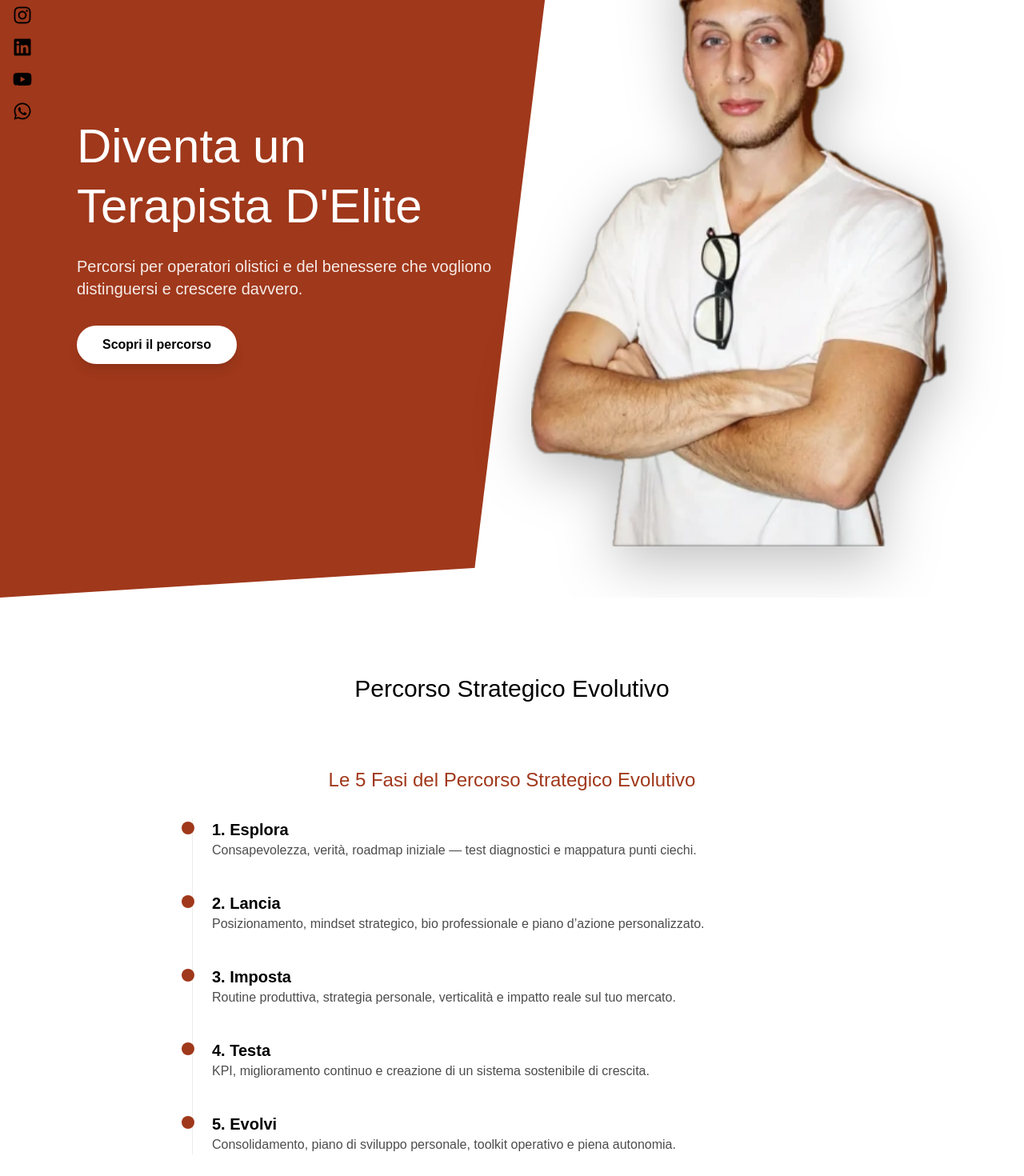
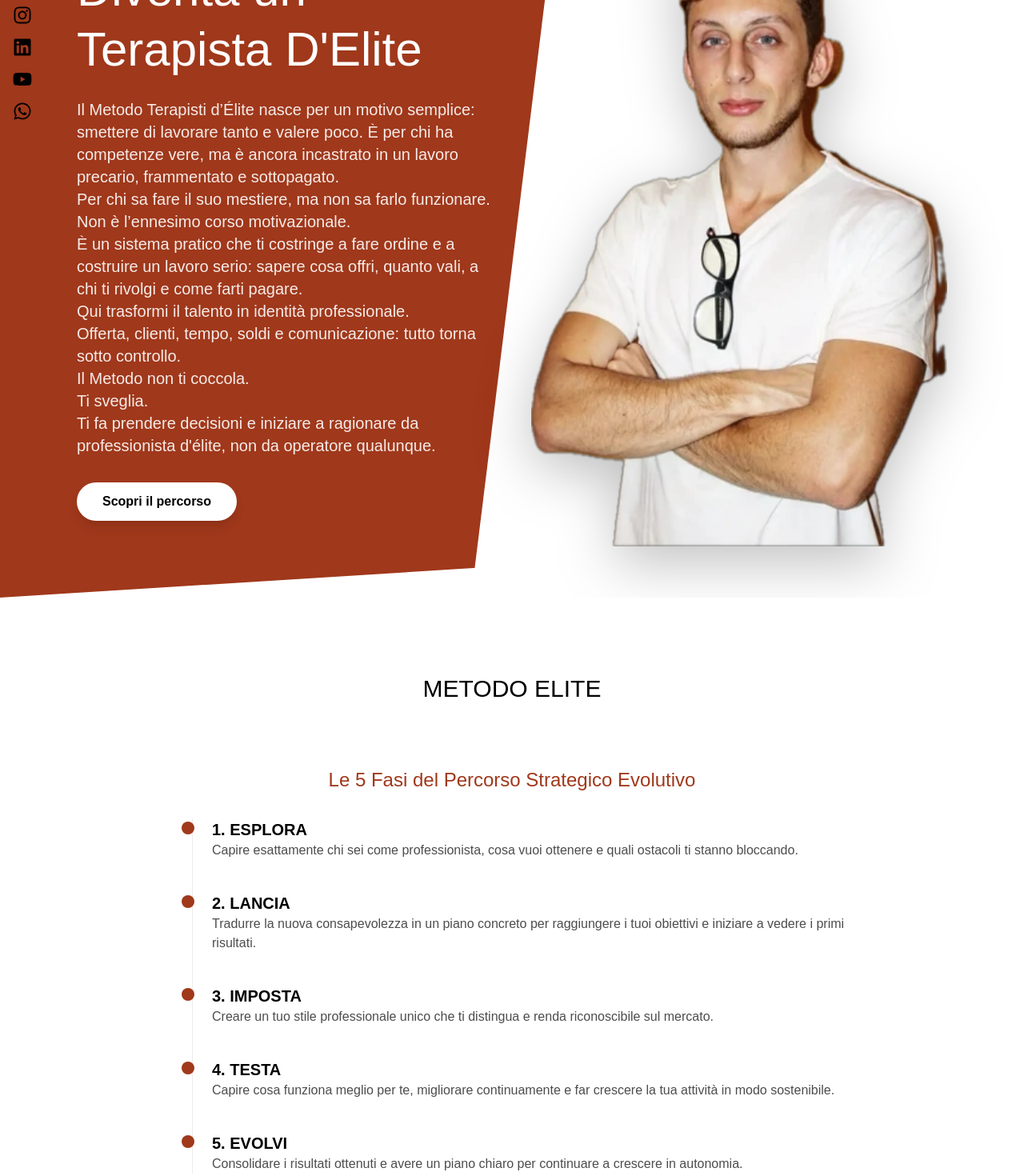
Before and after one commit to SudatiSimone/imgigi-website, a Next.js app: page / in a window 1280 px wide. Shown: the part 260-1730 px from the top of the page at 80% size. Built offline with nearby package versions, Linux system fonts and the light colour scheme; a web font is replaced by a local one.

Commit message:
Modifica contenuti pagina principale

```diff
--- a/app/page.tsx
+++ b/app/page.tsx
@@ -33,7 +33,19 @@ export default function Home() {
             Diventa un <br /> Terapista D&apos;Elite
           </h1>
           <p className="text-lg md:text-xl text-white/90">
-            Percorsi per operatori olistici e del benessere che vogliono distinguersi e crescere davvero.
+            Il Metodo Terapisti d’Élite nasce per un motivo semplice: smettere di lavorare tanto e valere poco.
+            È per chi ha competenze vere, ma è ancora incastrato in un lavoro precario, frammentato e sottopagato.<br/>
+            Per chi sa fare il suo mestiere, ma non sa farlo funzionare.<br/>
+            Non è l’ennesimo corso motivazionale.<br/>
+            È un sistema pratico che ti costringe a fare ordine e a costruire un lavoro serio:
+            sapere cosa offri, quanto vali, a chi ti rivolgi e come farti pagare.
+            <br />
+            Qui trasformi il talento in identità professionale.<br/>
+            Offerta, clienti, tempo, soldi e comunicazione: tutto torna sotto controllo.
+            <br/>
+            Il Metodo non ti coccola.<br/>
+            Ti sveglia.<br/>
+            Ti fa prendere decisioni e iniziare a ragionare da professionista d&apos;élite, non da operatore qualunque.
           </p>
           <a
             href="#percorso"
@@ -67,12 +79,21 @@ export default function Home() {
         </div>
 
         {/* Card bianca che crea lo stacco netto dal ruggine */}
-        <div className="-mt-2 bg-brand-white text-brand-black rounded-t-[28px] shadow-[0_-10px_30px_rgba(0,0,0,.08)] px-5 pt-6 pb-10 text-center">
+        <div className="-mt-2 bg-brand-white text-brand-black rounded-t-[28px] shadow-[0_-10px_30px_rgba(0,0,0,.08)] px-5 pt-6 pb-10 text-left">
           <h1 className="font-display text-[26px] leading-tight">
             Diventa un <br /> Terapista D&apos;Elite
           </h1>
           <p className="mt-3 text-[15px] leading-relaxed text-brand-black/70">
-            Percorsi per operatori olistici e del benessere che vogliono distinguersi e crescere davvero.
+                Il Metodo Terapisti d’Élite nasce per un motivo semplice: smettere di lavorare tanto e valere poco.
+                È per chi ha competenze vere, ma è ancora incastrato in un lavoro precario, frammentato e sottopagato. <br/>
+                Per chi sa fare il suo mestiere, ma non sa farlo funzionare.
+                Non è l’ennesimo corso motivazionale.<br/>
+                È un sistema pratico che ti costringe a fare ordine e a costruire un lavoro serio:
+                sapere cosa offri, quanto vali, a chi ti rivolgi e come farti pagare.
+                Qui trasformi il talento in identità professionale.<br/>
+                Offerta, clienti, tempo, soldi e comunicazione: tutto torna sotto controllo.<br/>
+                Il Metodo non ti coccola. Ti sveglia.<br/>
+                Ti fa prendere decisioni e iniziare a ragionare da professionista d&apos;élite, non da operatore qualunque.
           </p>
           <a
             href="#percorso"
@@ -100,7 +121,7 @@ export default function Home() {
       {/* PERCORSO — BIANCO */}
       <section id="percorso" className="bg-brand-white text-brand-black py-24 px-6 md:px-12 xl:px-24">
         <div className="max-w-5xl mx-auto">
-          <h2 className="font-display text-3xl mb-8 text-center text-brand-black">Percorso Strategico Evolutivo</h2>
+          <h2 className="font-display text-3xl mb-8 text-center text-brand-black">METODO ELITE</h2>
 
           {/* TIMELINE */}
           <section className="py-12">
@@ -112,8 +133,8 @@ export default function Home() {
                 <motion.div initial={{ opacity: 0, y: 40 }} whileInView={{ opacity: 1, y: 0 }} transition={{ duration: 0.4, delay: 0.2 }} viewport={{ once: true }}>
                   <div className="pl-6 relative">
                     <div className="absolute left-[-14px] top-1 w-4 h-4 bg-brand-rust rounded-full"></div>
-                    <h4 className="text-xl font-semibold text-brand-black">1. Esplora</h4>
-                    <p className="text-brand-black/70">Consapevolezza, verità, roadmap iniziale — test diagnostici e mappatura punti ciechi.</p>
+                    <h4 className="text-xl font-semibold text-brand-black">1. ESPLORA</h4>
+                    <p className="text-brand-black/70">Capire esattamente chi sei come professionista, cosa vuoi ottenere e quali ostacoli ti stanno bloccando.</p>
                   </div>
                 </motion.div>
 
@@ -121,8 +142,8 @@ export default function Home() {
                 <motion.div initial={{ opacity: 0, y: 40 }} whileInView={{ opacity: 1, y: 0 }} transition={{ duration: 0.4, delay: 0.2 }} viewport={{ once: true }}>
                   <div className="pl-6 relative">
                     <div className="absolute left-[-14px] top-1 w-4 h-4 bg-brand-rust rounded-full"></div>
-                    <h4 className="text-xl font-semibold text-brand-black">2. Lancia</h4>
-                    <p className="text-brand-black/70">Posizionamento, mindset strategico, bio professionale e piano d’azione personalizzato.</p>
+                    <h4 className="text-xl font-semibold text-brand-black">2. LANCIA</h4>
+                    <p className="text-brand-black/70">Tradurre la nuova consapevolezza in un piano concreto per raggiungere i tuoi obiettivi e iniziare a vedere i primi risultati.</p>
                   </div>
                 </motion.div>
 
@@ -130,8 +151,8 @@ export default function Home() {
                 <motion.div initial={{ opacity: 0, y: 40 }} whileInView={{ opacity: 1, y: 0 }} transition={{ duration: 0.4, delay: 0.2 }} viewport={{ once: true }}>
                   <div className="pl-6 relative">
                     <div className="absolute left-[-14px] top-1 w-4 h-4 bg-brand-rust rounded-full"></div>
-                    <h4 className="text-xl font-semibold text-brand-black">3. Imposta</h4>
-                    <p className="text-brand-black/70">Routine produttiva, strategia personale, verticalità e impatto reale sul tuo mercato.</p>
+                    <h4 className="text-xl font-semibold text-brand-black">3. IMPOSTA</h4>
+                    <p className="text-brand-black/70">Creare un tuo stile professionale unico che ti distingua e renda riconoscibile sul mercato.</p>
                   </div>
                 </motion.div>
 
@@ -139,8 +160,8 @@ export default function Home() {
                 <motion.div initial={{ opacity: 0, y: 40 }} whileInView={{ opacity: 1, y: 0 }} transition={{ duration: 0.4, delay: 0.2 }} viewport={{ once: true }}>
                   <div className="pl-6 relative">
                     <div className="absolute left-[-14px] top-1 w-4 h-4 bg-brand-rust rounded-full"></div>
-                    <h4 className="text-xl font-semibold text-brand-black">4. Testa</h4>
-                    <p className="text-brand-black/70">KPI, miglioramento continuo e creazione di un sistema sostenibile di crescita.</p>
+                    <h4 className="text-xl font-semibold text-brand-black">4. TESTA</h4>
+                    <p className="text-brand-black/70">Capire cosa funziona meglio per te, migliorare continuamente e far crescere la tua attività in modo sostenibile.</p>
                   </div>
                 </motion.div>
 
@@ -148,8 +169,8 @@ export default function Home() {
                 <motion.div initial={{ opacity: 0, y: 40 }} whileInView={{ opacity: 1, y: 0 }} transition={{ duration: 0.4, delay: 0.2 }} viewport={{ once: true }}>
                   <div className="pl-6 relative">
                     <div className="absolute left-[-14px] top-1 w-4 h-4 bg-brand-rust rounded-full"></div>
-                    <h4 className="text-xl font-semibold text-brand-black">5. Evolvi</h4>
-                    <p className="text-brand-black/70">Consolidamento, piano di sviluppo personale, toolkit operativo e piena autonomia.</p>
+                    <h4 className="text-xl font-semibold text-brand-black">5. EVOLVI</h4>
+                    <p className="text-brand-black/70">Consolidare i risultati ottenuti e avere un piano chiaro per continuare a crescere in autonomia.</p>
                   </div>
                 </motion.div>
 
```
